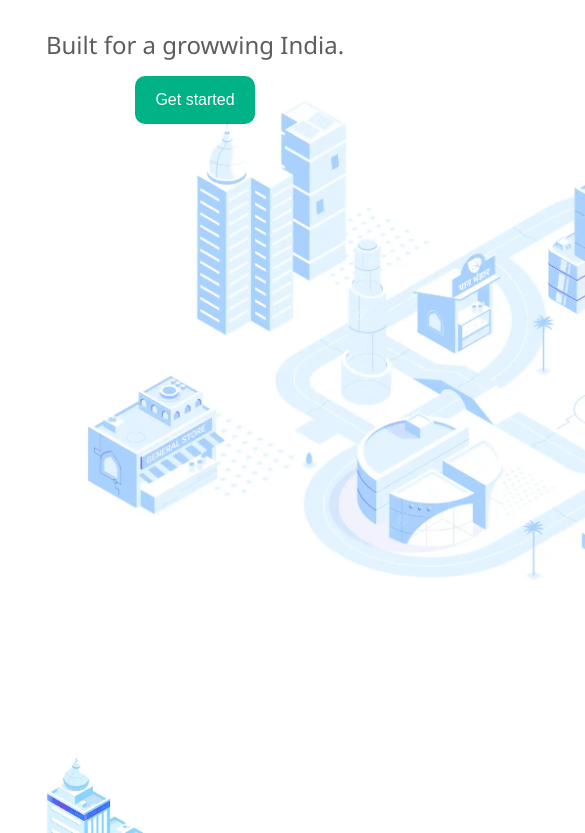
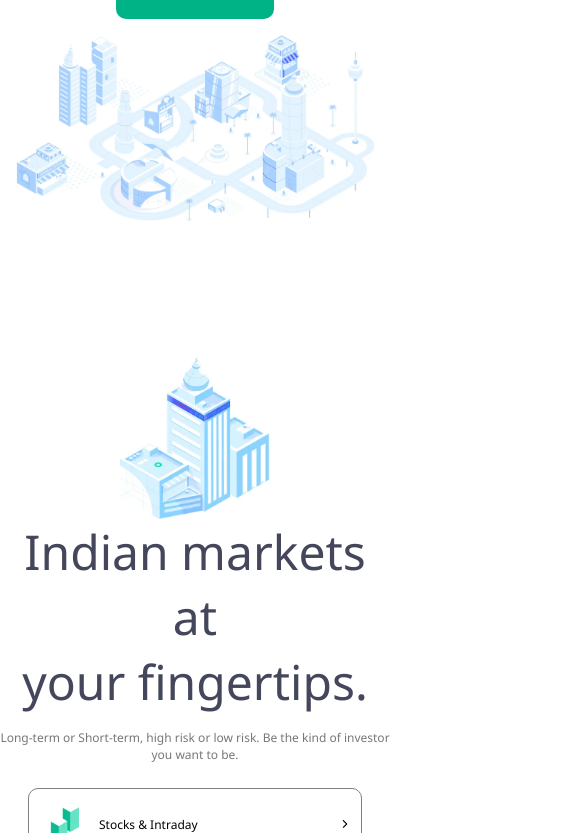
Before and after one commit to gaurangkeluskar22/Groww-UI, a React (Create React App) app: page / in a window 390 px wide. Shown: the part 811-1644 px from the top of the page, 585 px wide, since content can reach past the window. Built offline with nearby package versions, Linux system fonts and the light colour scheme.

Commit message:
made website responsive

```diff
--- a/src/App.tsx
+++ b/src/App.tsx
@@ -1,5 +1,4 @@
-import React from 'react';
-import logo from './logo.svg';
+
 import './App.css';
 import Header from './Components/Header/Header'
 import GetStarted from './Components/GetStarted/GetStarted'
--- a/src/Components/BillSection/BillSection.css
+++ b/src/Components/BillSection/BillSection.css
@@ -1,3 +1,64 @@
+.BillSection-Wrapper{
+    display: flex;
+    flex-direction: column;
+    max-width: 425px;
+    width: 100%;
+    margin: 100px auto;
+    justify-content: center;
+    text-align: center;
+    gap: 20px;
+}
+
+.BillSection-left{
+    display: flex;
+    width: 100%;
+    justify-content: center;
+    align-items: center;
+    flex-direction: column;
+    gap: 20px;
+    text-align: center;
+    margin-top: -100px;
+}
+
+.BillSection-right{
+    display: flex;
+    width: 100%;
+    justify-content: center;
+    align-items: center;
+}
+
+.Bill-Img{
+    width: 100%;
+}
+
+.BillSection-Img{
+    width: 150px;
+}
+
+.BillSection-Title{
+    font-size: 4rem;
+    color: rgb(68, 71, 91);
+    font-family: 'Segoe UI', Tahoma, Geneva, Verdana, sans-serif;
+}
+
+.BillSection-SubTitle{
+    margin: 10px 0;
+    font-size: 1.5rem;
+    color: rgb(119, 119, 119);
+    font-family: 'Segoe UI', Tahoma, Geneva, Verdana, sans-serif;
+}
+
+.BillSection-Button{
+    font-size: 1rem;
+    padding: 15px 20px;
+    border: 0px;
+    border-radius: 10px;
+    color: white;
+    background: #00B386;
+}
+
+
+@media screen and (min-width:1024px) {
     .BillSection-Wrapper{
         display: flex;
         flex-direction: row;
@@ -55,3 +116,4 @@
         color: white;
         background: #00B386;
     }
+}
--- a/src/Components/CreditSection/CreditSection.css
+++ b/src/Components/CreditSection/CreditSection.css
@@ -1,3 +1,65 @@
+.CreditSection-Wrapper{
+    display: flex;
+    flex-direction: column;
+    justify-content: center;
+    align-items: center;
+    text-align: center;
+    max-width: 425px;
+    width: 100%;
+    margin: 60px auto;
+    gap: 20px;
+}
+
+.CreditSection-left{
+    display: flex;
+    width: 100%;
+    justify-content: center;
+    align-items: center;
+    flex-direction: column;
+    gap: 20px;
+    text-align: center;
+}
+
+.CreditSection-right{
+    display: flex;
+    width: 100%;
+    justify-content: center;
+    align-items: center;
+
+}
+
+.CreditSection-Img{
+    width: 100%;
+}
+
+
+.CreditSection-Building-Img{
+    width: 100px;
+}
+
+.CreditSection-Title{
+    font-size: 4rem;
+    color: rgb(68, 71, 91);
+    font-family: 'Segoe UI', Tahoma, Geneva, Verdana, sans-serif;
+}
+
+.CreditSection-SubTitle{
+    margin: 10px 0;
+    font-size: 1.5rem;
+    color: rgb(119, 119, 119);
+    font-family: 'Segoe UI', Tahoma, Geneva, Verdana, sans-serif;
+}
+
+.CreditSection-Button{
+    font-size: 1rem;
+    padding: 15px 20px;
+    border: 0px;
+    border-radius: 10px;
+    color: white;
+    background: #00B386;
+}
+
+@media screen and (min-width:1024px) {
     .CreditSection-Wrapper{
         display: flex;
         flex-direction: row;
@@ -54,3 +116,4 @@
         color: white;
         background: #00B386;
     }
+}
--- a/src/Components/FinanceSection/FinanceSection.css
+++ b/src/Components/FinanceSection/FinanceSection.css
@@ -1,5 +1,5 @@
 .Finance-Wrapper{
-    max-width: 1200px;
+    max-width: 425px;
     width: 100%;
     display: flex;
     flex-direction: column;
@@ -37,3 +37,45 @@
     align-items: center;
     justify-content: space-between;
 }
+
+@media screen and (min-width:1024px) {
+    .Finance-Wrapper{
+        max-width: 1200px;
+        width: 100%;
+        display: flex;
+        flex-direction: column;
+        gap: 20px;
+        justify-content: center;
+        align-items: center;
+        margin: 80px auto;
+    }
+
+    .Finance-Title{
+        font-size: 4rem;
+        color: #44475B;
+        font-family: 'Segoe UI', Tahoma, Geneva, Verdana, sans-serif;
+    }
+
+    .Finance-options{
+        margin-top: 50px;
+        display: flex;
+        flex-direction: row;
+        gap: 50px;
+    }
+
+    .Finance-options-button{
+        color: #44475B;
+        font-family: 'Segoe UI', Tahoma, Geneva, Verdana, sans-serif;
+    }
+
+    .Finance-options-div{
+        display: flex;
+        flex-direction: row;
+        padding: 10px 20px;
+        border: 1px solid #44475B;
+        border-radius: 20px;
+        gap: 10px;
+        align-items: center;
+        justify-content: space-between;
+    }
+}
--- a/src/Components/GetStarted/GetStarted.css
+++ b/src/Components/GetStarted/GetStarted.css
@@ -1,7 +1,52 @@
+.GetStarted-wrapper{
+    margin: 5rem auto;
+    max-width: 425px;
+    width: 100%;
+    display: flex;
+    flex-direction: column;
+    justify-content: center;
+    align-items: center;
+}
+
+.GetStarted-Title{
+    font-size: 5.5rem;
+    color: rgb(77, 77, 77);
+    font-family: 'Segoe UI', Tahoma, Geneva, Verdana, sans-serif;
+}
+
+.GetStarted-SubTitle{
+    margin: 20px 0px;
+    font-size: 2rem;
+    font-family: 'Segoe UI', Tahoma, Geneva, Verdana, sans-serif;
+    color: rgb(93, 93, 93);
+}
+
+.GetStarted-Button{
+    font-size: 2rem;
+    padding: 15px 20px;
+    border: 0px;
+    border-radius: 10px;
+    color: white;
+    background: #00B386;
+}
+
+.GetStarted-Background-Img{
+    margin-top: -70px;
+    width: 425px;
+    height: 100%;
+    mix-blend-mode: multiply;
+}
+
+
+@media screen and (min-width:1024px) {
     .GetStarted-wrapper{
         margin: 4rem auto;
         max-width: 1200px;
         width: 100%;
+        display: flex;
+        flex-direction: column;
+        justify-content: center;
+        align-items: center;
     }
 
     .GetStarted-Title{
@@ -32,3 +77,4 @@
         height: 100%;
         mix-blend-mode: multiply;
     }
+}
--- a/src/Components/Header/Header.css
+++ b/src/Components/Header/Header.css
@@ -1,10 +1,10 @@
 .header{
     position: relative;
-   display: flex;
+    /* display: flex; */
     width: 100%;
     flex-direction: row;
     justify-content: space-between;
-   max-width: 1100px;
+    max-width: 400px;
     margin: 10px auto;
     align-items: center;
  }
@@ -17,6 +17,37 @@
     padding: 12px 16px;
     font-size: 1rem;
     height: 45px;
+    visibility: hidden;
+ }
+
+ .header-input{
+     visibility: hidden;
+ }
+
+
+
+
+@media screen and (min-width: 1024px) {
+    .header{
+        position: relative;
+        display: flex;
+        width: 100%;
+        flex-direction: row;
+        justify-content: space-between;
+        max-width: 1200px;
+        margin: 10px auto;
+        align-items: center;
+     }
+
+     .header-button{
+         background: #00B386;
+         color: white;
+         border: 0px;
+         border-radius: 10px;
+         padding: 12px 16px;
+         font-size: 1rem;
+         height: 45px;
+         visibility: visible;
      }
 
      .header-input{
@@ -25,4 +56,6 @@
          padding: 5px;
          border-radius: 10px;
          border: 1px solid black;
+         visibility: visible;
      }
+}
--- a/src/Components/IndianMarketsSection/IndianMarketsSection.css
+++ b/src/Components/IndianMarketsSection/IndianMarketsSection.css
@@ -1,3 +1,85 @@
+.IndianMarkets-Wrapper{
+    margin: 60px auto;
+    max-width: 425px;
+    width: 100%;
+    display: flex;
+    justify-content: center;
+    flex-direction: column;
+    gap: 20px;
+}
+
+.IndianMarkets-left-section{
+    display: flex;
+    flex-direction: column;
+    align-items: center;
+    justify-content: center;
+    text-align: center;
+    width: 100%;
+}
+
+.IndianMarkets-Img-Wrapper{
+    display: flex;
+    flex-direction: column;
+    align-items: center;
+    justify-content: center;
+    width: 100%;
+}
+
+.IndianMarkets-Img{
+    width: 70%;
+}
+
+.IndianMarkets-building{
+    width: 150px;
+}
+
+.IndianMarkets-Title{
+    font-size: 4rem;
+    color: rgb(68, 71, 91);
+    font-family: 'Segoe UI', Tahoma, Geneva, Verdana, sans-serif;
+}
+
+.IndianMarkets-SubTitle{
+    margin: 15px 0;
+    font-size: 1rem;
+    color: rgb(119, 119, 119);
+    font-family: 'Segoe UI', Tahoma, Geneva, Verdana, sans-serif;
+}
+
+.IndianMarkets-options{
+    display: flex;
+    flex-direction: row;
+    justify-content: space-between;
+    align-items: center;
+    border: 1px solid grey;
+    border-radius: 10px;
+    padding: 10px;
+    width: 80%;
+    margin-top: 10px;
+    height: 50px;
+}
+
+.IndianMarkets-options:hover {
+    box-shadow: 1px 1px 2px 0px rgba(0, 0, 0, 0.5);
+}
+
+.IndianMarkets-options-wrapper{
+    align-items: center;
+    display: flex;
+    gap: 20px;
+}
+
+.IndianMarkets-options-logo{
+    width: 40px;
+}
+
+.IndianMarkets-options-text{
+    font-size: 1rem;
+    color: black;
+    font-family: 'Segoe UI', Tahoma, Geneva, Verdana, sans-serif;
+}
+
+@media screen and (min-width:1024px) {
     .IndianMarkets-Wrapper{
         margin: 80px auto;
         max-width: 1200px;
@@ -76,5 +158,5 @@
         font-size: 1rem;
         color: black;
         font-family: 'Segoe UI', Tahoma, Geneva, Verdana, sans-serif;
-
     }
+}
--- a/src/Components/IndianMarketsSection/IndianMarketsSection.tsx
+++ b/src/Components/IndianMarketsSection/IndianMarketsSection.tsx
@@ -12,8 +12,7 @@ const IndianMarketsSection = () => {
         <div className="IndianMarkets-Wrapper">
             <div className='IndianMarkets-left-section'>
                 <img src={Building} alt='building' className='IndianMarkets-building'/>
-                <span className='IndianMarkets-Title'>Indian markets at<br></br>
-your fingertips.</span>
+                <span className='IndianMarkets-Title'>Indian markets at<br></br>your fingertips.</span>
                 <span className='IndianMarkets-SubTitle'>Long-term or Short-term, high risk or low risk. Be the kind of investor <br></br>you want to be.</span>
                 <div className='IndianMarkets-options'>
                     <div className='IndianMarkets-options-wrapper'>
--- a/src/index.css
+++ b/src/index.css
@@ -1,5 +1,15 @@
+html{
+  font-size: 12px;
+}
+
 body{
   margin: 0;
   padding: 0;
   box-sizing: border-box;
 }
+
+@media screen and (min-width: 1024px) {
+  html{
+    font-size: 16px;
+  }
+}
```
Lines whose indentation alone changed are shown as unchanged.
